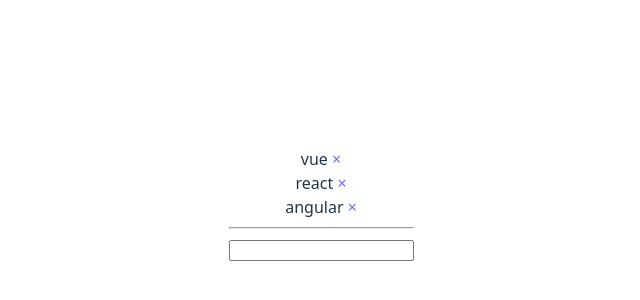
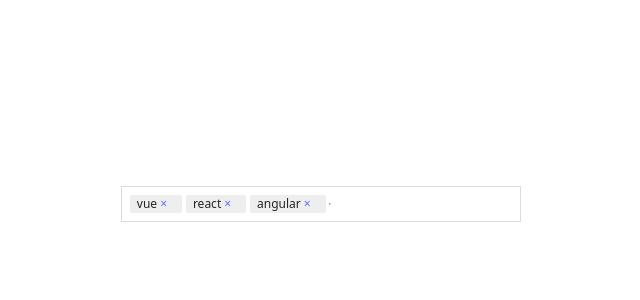
Before and after one commit to KhoaNgDev/project_demo, a Vue app: page / in a window 1280 px wide. Shown: the part 196-496 px from the top of the page, without its empty margins (319-959 px from the left). Built offline with nearby package versions, Linux system fonts and the light colour scheme.

Commit message:
add styles to the component

```diff
--- a/src/components/TagsInput.vue
+++ b/src/components/TagsInput.vue
@@ -1,11 +1,14 @@
 <template>
-  <div v-for="(tag, index) in tags" :key="index">
+  <div class="tags-input-wrapper">
+    <span class="tag-item" v-for="(tag, index) in tags" :key="index">
       {{ tag }}
-    <a @click.prevent="removeTag(index)" href="#">&times;</a>
-  </div>
+      <a class="remove-tag" @click.prevent="removeTag(index)" href="#"
+        >&times;</a
+      >
+    </span>
     <hr />
-  {{ newTag }}
     <input
+      class="tag-input"
       type="text"
       v-model.trim="newTag"
       @keydown.enter="addNewTag"
@@ -13,6 +16,7 @@
       @keydown.tab.prevent="addNewTag"
       :class="{ 'tag-exists': isTagExists }"
     />
+  </div>
 </template>
 
 <script>
@@ -61,8 +65,47 @@
 };
 </script>
 <style scoped>
-.tag-exists {
+.tag-input.tag-exists {
   color: red;
   text-decoration: line-through;
 }
+.tags-input-wrapper {
+  background: #fff;
+  padding: 0.5em;
+  border: 1px solid #dbdbdb;
+  display: flex;
+  flex-wrap: wrap;
+  align-items: center;
+  min-height: 36px;
+  box-sizing: border-box;
+}
+
+.tag-item {
+  color: #212529;
+  background-color: #eee;
+  margin-right: 0.3em;
+  padding: 0.25em 0.4em;
+  font-size: 75%;
+  line-height: 1;
+  text-align: center;
+  white-space: nowrap;
+  overflow: hidden;
+  text-overflow: ellipsis;
+  padding-right: 1.25em;
+  padding-left: 0.6em;
+}
+
+.tag-input {
+  color: #495057;
+  flex: 1;
+  background: transparent;
+  border: none;
+}
+
+.tag-input:focus {
+  outline: none;
+}
+a.remove-tag {
+  text-decoration: none;
+}
 </style>
```
Lines whose indentation alone changed are shown as unchanged.
